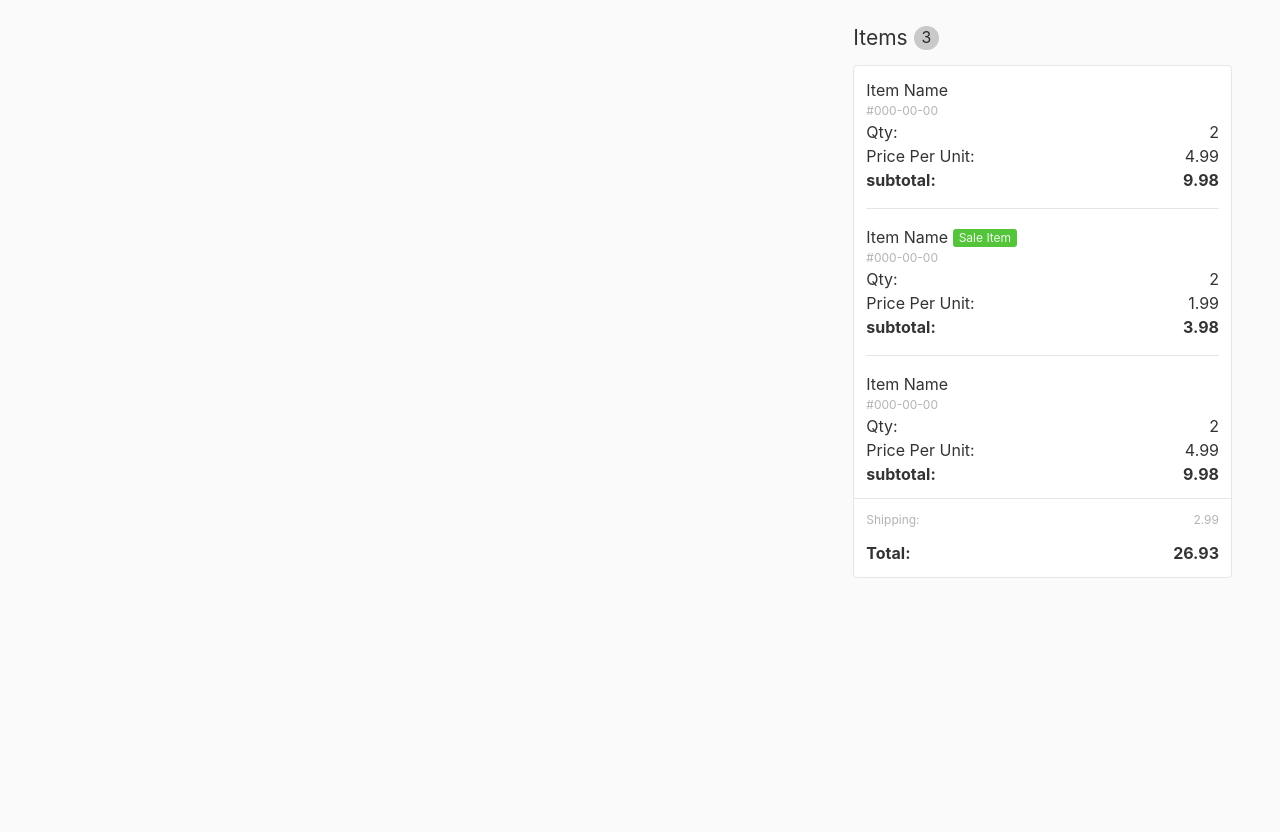
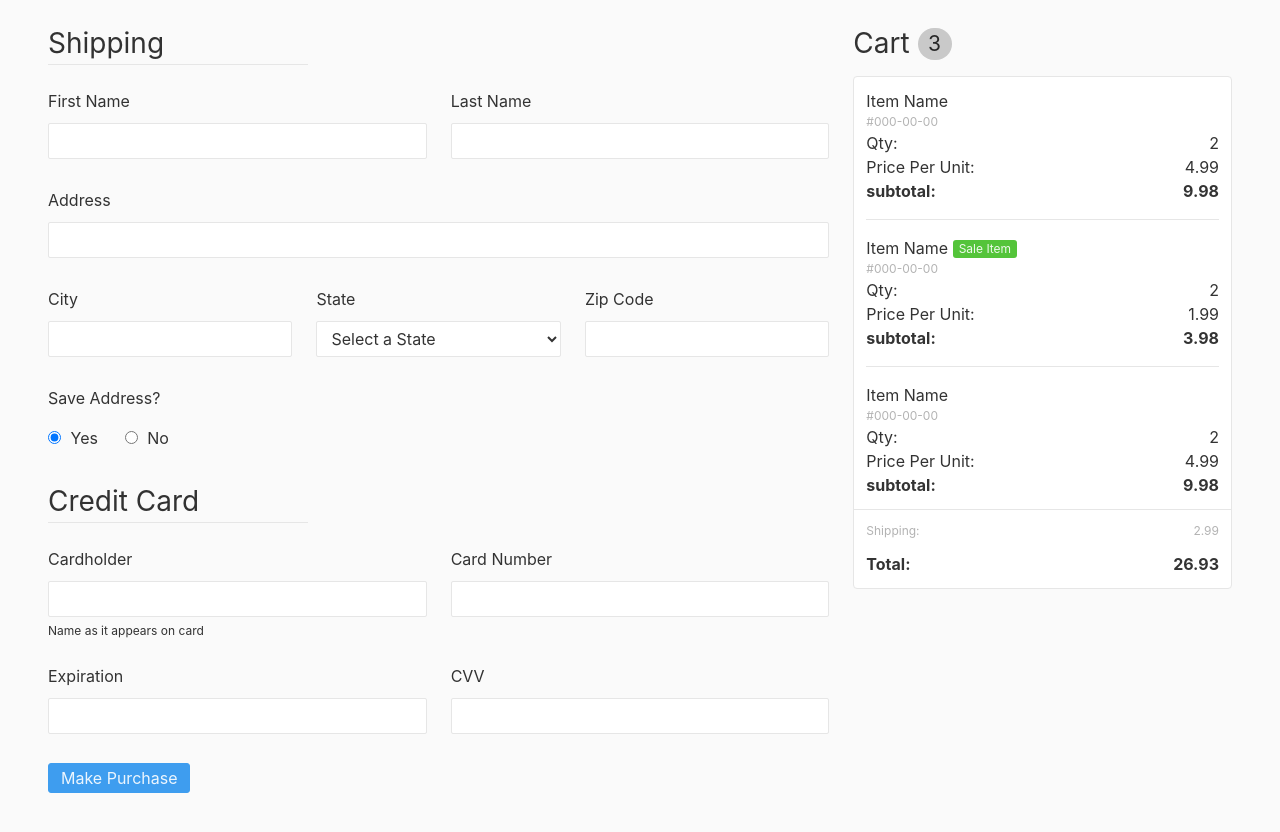
Before and after one commit to dlcNine/sandbox-examples, a website: page public/views/checkout.html in a window 1280 px wide. Shown: the part 164-996 px from the top of the page. Before the commit the page ends 800 px from the top, so only its background shows below. Drawn offline with Linux system fonts and the light colour scheme.

Commit message:
finish checkout boilerplate

```diff
--- a/public/views/checkout.html
+++ b/public/views/checkout.html
@@ -19,10 +19,111 @@
     <div class="p-4">
         <h1>Checkout Form</h1>
         <hr class="mb-2">
-        <div class="grid">
-            <div class="unit-8"></div>
-            <div class="unit-4">
-                <h3 class="mb-1">Items <span class="tag r-round">3</span></h3>
+        <div class="flex grid flex-wrap">
+            <div class="unit-12-sm unit-8 order-2-sm">
+                <form class="grid">
+                    <div class="unit-12">
+                        <h2>Shipping</h2>
+                        <hr class="w-1-3">
+                    </div>
+                    <div class="unit-12-sm unit-6">
+                        <div class="field">
+                            <p class="title">First Name</p>
+                            <input type="text" class="textbox">
+                            <p class="help"></p>
+                        </div>
+                    </div>
+                    <div class="unit-12-sm unit-6">
+                        <div class="field">
+                            <p class="title">Last Name</p>
+                            <input type="text" class="textbox">
+                            <p class="help"></p>
+                        </div>
+                    </div>
+                    <div class="unit-12-sm unit-12">
+                        <div class="field">
+                            <p class="title">Address</p>
+                            <input type="text" class="textbox">
+                            <p class="help"></p>
+                        </div>
+                    </div>
+                    <div class="unit-12-sm unit-4">
+                        <div class="field">
+                            <p class="title">City</p>
+                            <input type="text" class="textbox">
+                            <p class="help"></p>
+                        </div>
+                    </div>
+                    <div class="unit-12-sm unit-4">
+                        <div class="field">
+                            <p class="title">State</p>
+                            <select class="textbox">
+                                <option value="">Select a State</option>
+                                <option value="aState">A State</option>
+                            </select>
+                            <p class="help"></p>
+                        </div>
+                    </div>
+                    <div class="unit-12-sm unit-4">
+                        <div class="field">
+                            <p class="title">Zip Code</p>
+                            <input type="text" class="textbox">
+                            <p class="help"></p>
+                        </div>
+                    </div>
+                    <div class="unit-12">
+                        <div class="field">
+                            <p class="title">Save Address?</p>
+                            <label class="radio mr-2">
+                                <input name="saveAddress" value="yes" type="radio" checked>
+                                Yes
+                            </label>
+                            <label class="radio">
+                                <input name="saveAddress" value="no" type="radio">
+                                No
+                            </label>
+                        </div>
+                    </div>
+                    <div class="unit-12">
+                        <h2>Credit Card</h2>
+                        <hr class="w-1-3">
+                    </div>
+                    <div class="unit-12-sm unit-6">
+                        <div class="field">
+                            <p class="title">Cardholder</p>
+                            <input type="text" class="textbox">
+                            <p class="help">Name as it appears on card</p>
+                        </div>
+                    </div>
+                    <div class="unit-12-sm unit-6">
+                        <div class="field">
+                            <p class="title">Card Number</p>
+                            <input type="text" class="textbox">
+                            <p class="help"></p>
+                        </div>
+                    </div>
+                    <div class="new-line"></div>
+                    <div class="unit-6">
+                        <div class="field">
+                            <p class="title">Expiration</p>
+                            <input type="text" class="textbox">
+                            <p class="help"></p>
+                        </div>
+                    </div>
+                    <div class="unit-6">
+                        <div class="field">
+                            <p class="title">CVV</p>
+                            <input type="text" class="textbox">
+                            <p class="help"></p>
+                        </div>
+                    </div>
+                    <div class="unit-12">
+                        <button type="submit" class="button primary">Make Purchase</button>
+                    </div>
+                </form>
+            </div>
+            <div class="unit-12-sm unit-4 order-1-sm">
+                <h2 class="mb-1">Cart <span class="tag r-round">3</span></h2>
                 <div class="card">
                     <div class="card-body">
                         <ul class="list-items">
```
